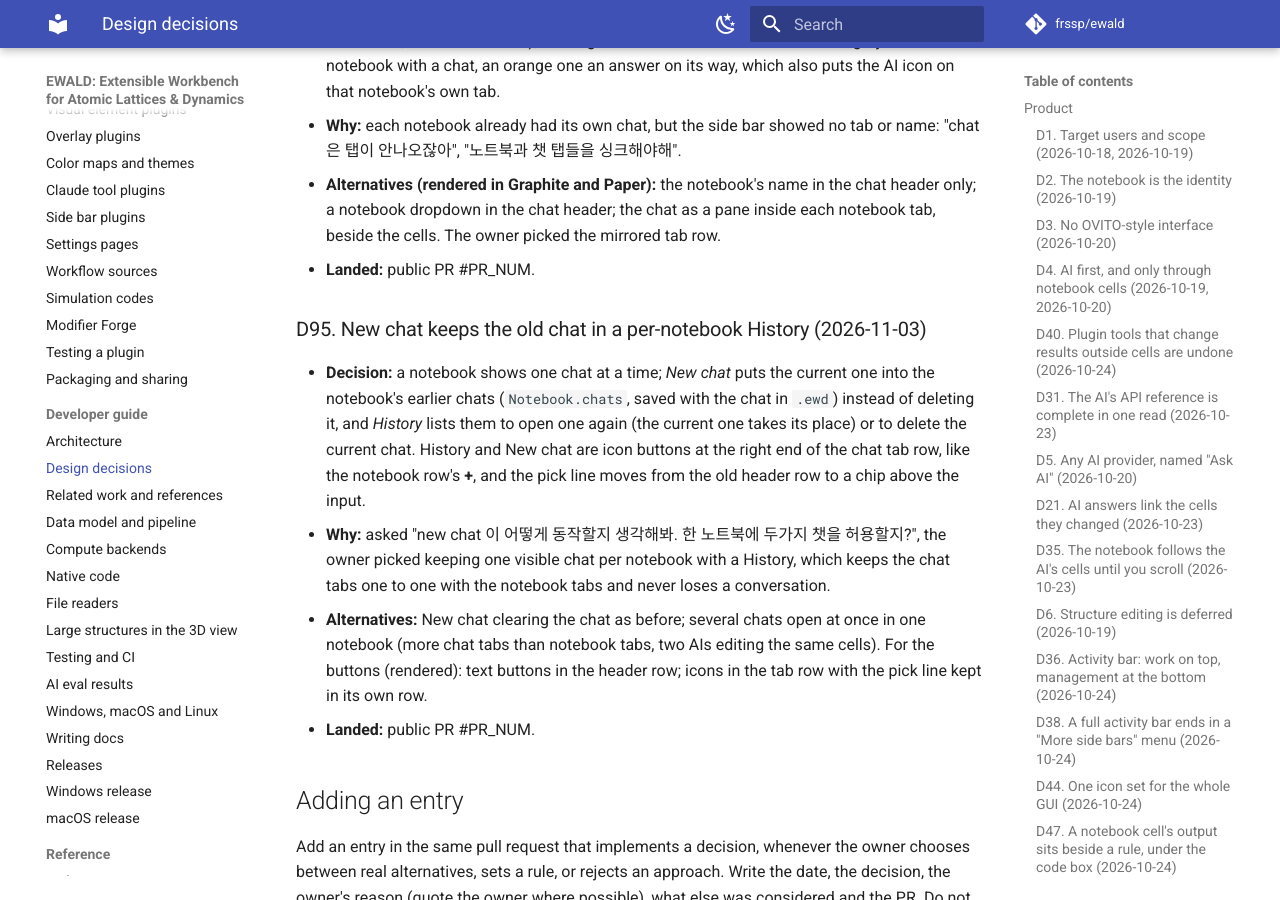
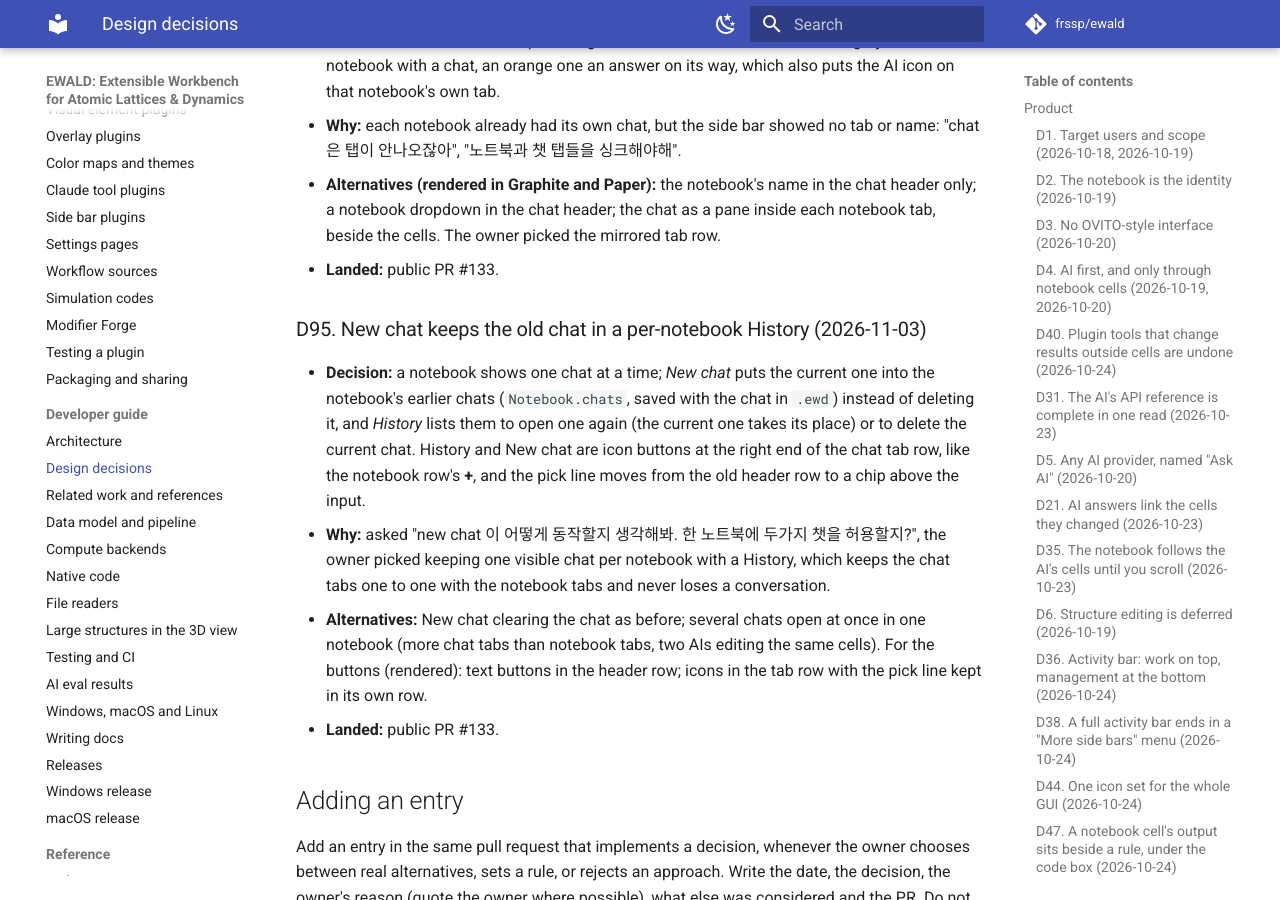
Before and after one commit to frssp/ewald, an MkDocs documentation site: the page built from docs/developer/decisions.md, in a window 1280 px wide and 900 px high, scrolled down 34973 px. Built offline with MkDocs 1.6.1 and Material for MkDocs 9.7.7, drawn with Linux system fonts in a browser that asks for light colours; comment, search, counter and statistics services are not loaded.

```diff
--- a/docs/developer/decisions.md
+++ b/docs/developer/decisions.md
@@ -1235,7 +1235,7 @@ Pull request numbers up to #242 refer to the pre-publication repository, which i
 - **Alternatives (rendered in Graphite and Paper):** the notebook's name in the chat header only;
   a notebook dropdown in the chat header; the chat as a pane inside each notebook tab, beside the
   cells. The owner picked the mirrored tab row.
-- **Landed:** public PR #PR_NUM.
+- **Landed:** public PR #133.
 
 ### D95. New chat keeps the old chat in a per-notebook History (2026-11-03)
 
@@ -1252,7 +1252,7 @@ Pull request numbers up to #242 refer to the pre-publication repository, which i
   notebook (more chat tabs than notebook tabs, two AIs editing the same cells). For the buttons
   (rendered): text buttons in the header row; icons in the tab row with the pick line kept in
   its own row.
-- **Landed:** public PR #PR_NUM.
+- **Landed:** public PR #133.
 
 ## Adding an entry
 
```
Also changed, not shown: CHANGELOG.md (+6 -0 lines).
